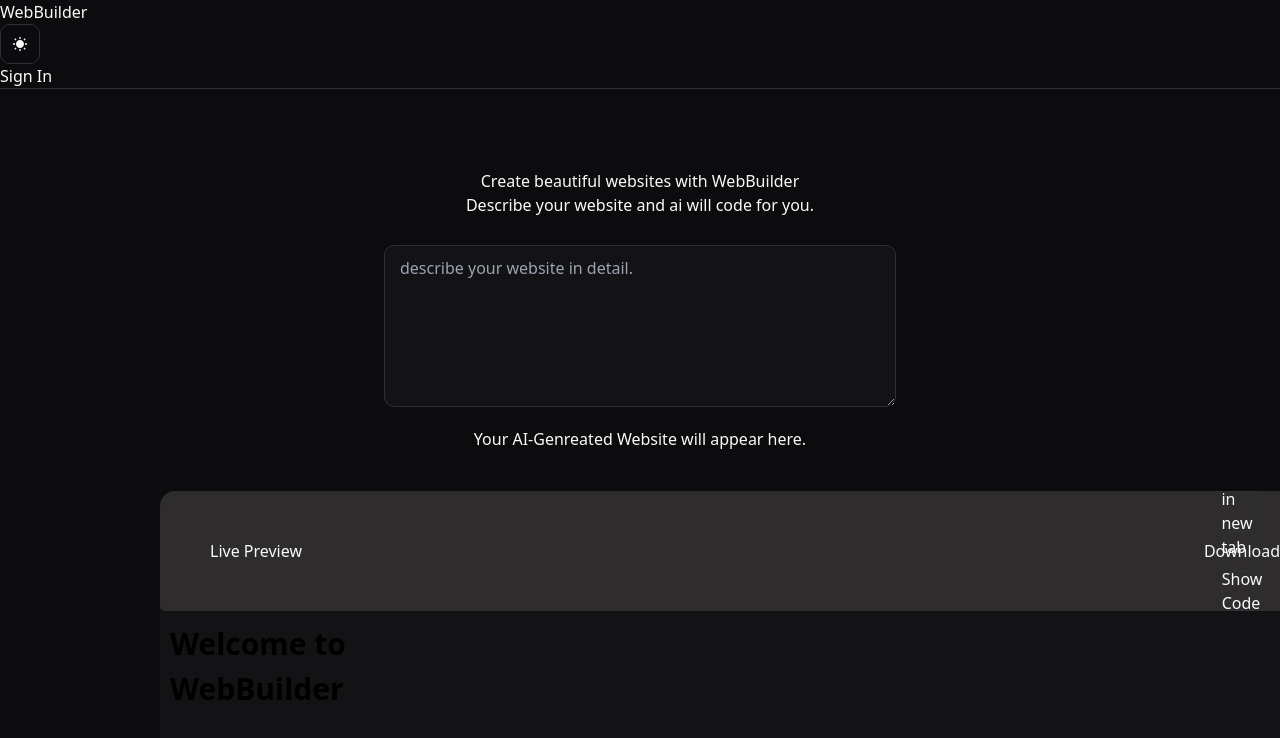
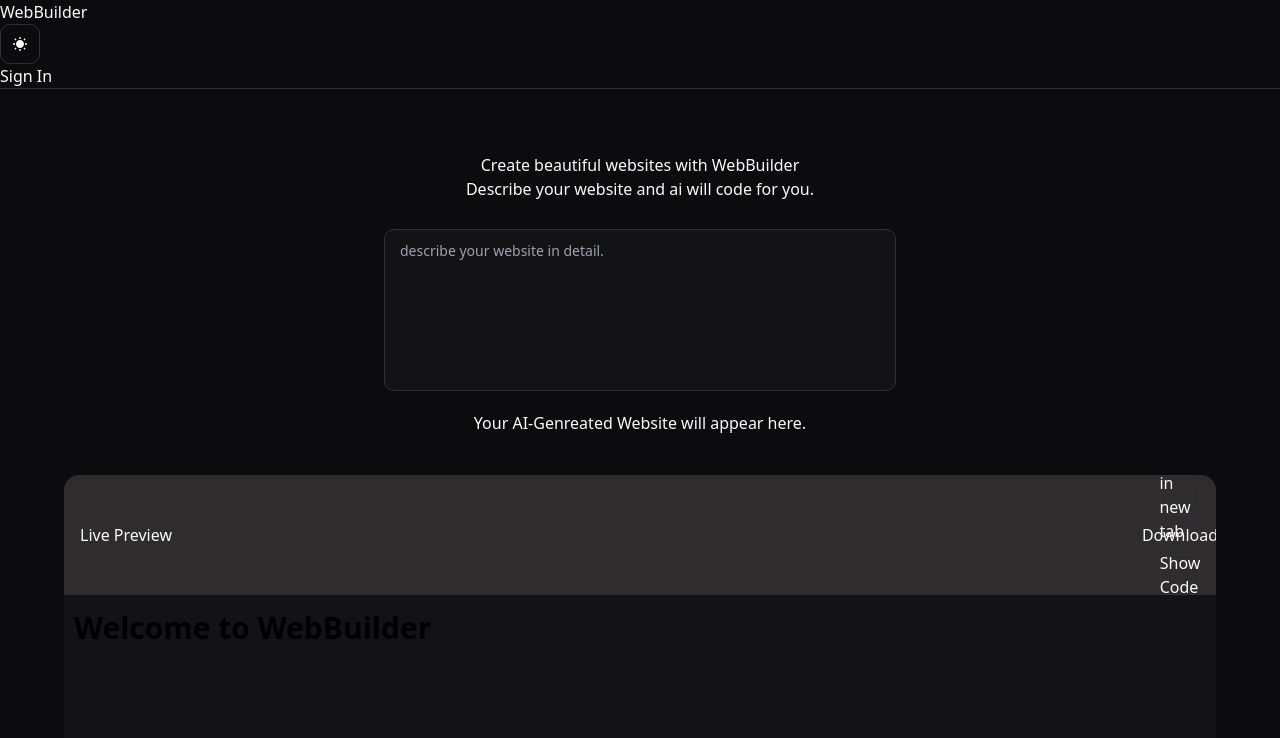
Before and after one commit to Apurba1818/web-builder, a React (Vite) app in the folder webBUilder/: page / in a window 1280 px wide. Shown: the top 738 px of the page. Built offline with nearby package versions, Linux system fonts and the light colour scheme; no server answers.

Commit message:
Update App.css

```diff
--- a/webBUilder/src/App.css
+++ b/webBUilder/src/App.css
@@ -1,78 +1,68 @@
-*{
+* {
   margin: 0;
   padding: 0;
 }
-body{
+body {
   margin: 0;
   padding: 0;
-  box-sizing:border-box ;
+  box-sizing: border-box;
   overflow-x: hidden;
   background-color: var(--color-bg);
   color: var(--color-text);
 }
+
 /* Light Mode Overrides */
 body.light-mode {
-  --color-bg: hsl(0, 0%, 98%);         /* White background */
-  --color-secondary: hsl(0, 0%, 94%);  /* Off-white */
+  --color-bg: hsl(0, 0%, 98%);
+  --color-secondary: hsl(0, 0%, 94%);
   --color-tertiary: hsl(0, 0%, 90%);
-  --color-text: hsl(240, 6%, 5%);      /* Black text */
-  --color-text-desc: #4b5563;          /* Darker muted text */
+  --color-text: hsl(240, 6%, 5%);
+  --color-text-desc: #4b5563;
   --color-border: hsl(240, 6%, 85%);
   --color-border-subtle: hsl(240, 6%, 90%);
   --color-hover: hsl(240, 6%, 90%);
   --color-overlay: hsla(0, 0%, 100%, 0.7);
 }
-
-/* Update your existing .preview header to adapt to light mode */
 body.light-mode .preview .header {
   background-color: var(--color-tertiary);
   color: var(--color-text);
 }
-html{
+
+html {
   overflow-x: hidden;
 }
+
 :root {
-  /* Core Backgrounds */
-  --color-bg: hsl(240, 6%, 5%);        /* Deep black background */
-  --color-secondary: hsl(240, 6%, 8%); /* Slightly lighter black */
-  --color-tertiary: hsl(240, 6%, 12%); /* Cards, panels, modals */
-
-  /* Text */
-  --color-text: hsl(0, 0%, 98%);       /* Main text */
-  --color-text-desc: #b3b3b3;  /* Muted text */
-  --color-text-dim: hsl(0, 0%, 50%);   /* Disabled/placeholder text */
-
-  /* Borders & Dividers */
+  --color-bg: hsl(240, 6%, 5%);
+  --color-secondary: hsl(240, 6%, 8%);
+  --color-tertiary: hsl(240, 6%, 12%);
+  --color-text: hsl(0, 0%, 98%);
+  --color-text-desc: #b3b3b3;
+  --color-text-dim: hsl(0, 0%, 50%);
   --color-border: hsl(240, 6%, 20%);
   --color-border-subtle: hsl(240, 6%, 15%);
-
-  /* Accents */
-  --color-accent: #9933ff;  /* Primary accent (modern purple) */
+  --color-accent: #9933ff;
   --color-accent-hover: hsl(270, 100%, 65%);
-
-  /* State Colors */
-  --color-success: hsl(145, 60%, 45%); /* Green for success */
-  --color-error: hsl(0, 70%, 55%);     /* Red for errors */
-  --color-warning: hsl(40, 100%, 55%); /* Yellow for warnings */
-  --color-info: hsl(210, 100%, 60%);   /* Blue for info messages */
-
-  /* Overlays */
-  --color-overlay: hsla(240, 6%, 5%, 0.7);  /* For modals & menus */
-
-  /* Shadows */
+  --color-success: hsl(145, 60%, 45%);
+  --color-error: hsl(0, 70%, 55%);
+  --color-warning: hsl(40, 100%, 55%);
+  --color-info: hsl(210, 100%, 60%);
+  --color-overlay: hsla(240, 6%, 5%, 0.7);
   --shadow-low: 0 2px 6px hsla(0, 0%, 0%, 0.5);
   --shadow-mid: 0 4px 12px hsla(0, 0%, 0%, 0.6);
   --shadow-high: 0 8px 24px hsla(0, 0%, 0%, 0.7);
-
-  /* Interactive */
   --color-hover: hsl(240, 6%, 15%);
   --color-active: hsl(240, 6%, 18%);
   --color-focus-ring: hsl(270, 100%, 65%);
 }
-.nav{
+
+/* ── Navbar ── */
+.nav {
   border-bottom: 1px solid var(--color-border);
 }
-.icon{
+
+/* ── Icon buttons ── */
+.icon {
   width: 40px;
   height: 40px;
   display: flex;
@@ -80,31 +70,39 @@
   justify-content: center;
   border-radius: 10px;
   cursor: pointer;
-  transition: .3s;
+  transition: 0.3s;
   border: 1px solid var(--color-border);
 }
-.icon:hover{
+.icon:hover {
   background-color: var(--color-hover);
 }
-.container{
+
+/* ── Page container ── */
+.container {
   min-height: calc(100vh - 80px);
   display: flex;
   flex-direction: column;
   align-items: center;
-  padding-top: 10vh;
+  padding-top: 8vh;
+  padding-left: 16px;
+  padding-right: 16px;
+  width: 100%;
+  box-sizing: border-box;
 }
-.inputBox{
+
+/* ── Input box ── */
+.inputBox {
   display: flex;
   position: relative;
   background-color: var(--color-secondary);
   border: 1px solid var(--color-border);
   margin-top: 28px;
-  width: 40vw;
+  width: 90vw;           /* ← was 40vw, broke on mobile */
+  max-width: 700px;      /* ← caps width on large screens */
   border-radius: 10px;
   min-height: fit-content;
 }
-
-.inputBox textarea{
+.inputBox textarea {
   background-color: transparent;
   flex: 1;
   border-radius: 10px;
@@ -114,42 +112,59 @@
   outline: 0;
   height: 100%;
   min-height: 20vh;
+  color: var(--color-text);
+  font-size: 14px;
+  resize: none;
 }
-
-.inputBox .sendIcon{
+.inputBox .sendIcon {
   position: absolute;
   bottom: 5%;
   right: 1%;
   cursor: pointer;
 }
-.preview{
+
+/* ── Recent searches wrapper ── */
+.historyWrapper {
+  width: 90vw;
+  max-width: 700px;      /* ← matches inputBox */
+  display: flex;
+  justify-content: flex-start;
+  margin-top: 20px;
+}
+
+/* ── Preview section ── */
+.preview {
   background-color: var(--color-secondary);
-  width: 90vw;
-  height: 90vh;
+  width: 92vw;           /* ← was 90vw + margin-left:15vw = overflow */
+  max-width: 1400px;
   margin-top: 40px;
   margin-bottom: 40px;
-  margin-left: 15vw;
+  margin-left: auto;     /* ← was hardcoded 15vw, now centered */
+  margin-right: auto;
   border-radius: 15px;
+  overflow: hidden;
+  height: auto;          /* ← was 90vh, let content define height */
 }
-
-.preview .header{
+.preview .header {
   background-color: rgb(46, 44, 44);
-  border-radius: 5px;
-  padding: 0px 50px;
+  border-radius: 5px 5px 0 0;
+  padding: 0px 16px;
   display: flex;
   align-items: center;
   justify-content: space-between;
+  flex-wrap: wrap;       /* ← prevents overflow on small screens */
+  gap: 8px;
+  min-height: 70px;
+}
+.preview iframe {
+  width: 100%;
+  height: 75vh;          /* ← consistent across devices */
+  overflow: auto;
+  display: block;
 }
 
-.preview{
-  overflow: hidden;
-}
-
-.preview iframe{
-  height: calc(100vh - 70px);
-  overflow: auto;
-}
-.modelCon{
+/* ── Modal / New tab preview ── */
+.modelCon {
   position: fixed;
   width: 100vw;
   min-height: 100vh;
@@ -164,30 +179,78 @@
   z-index: 100;
   overflow-y: scroll;
 }
-
-.modelBox{
+.modelBox {
   width: 100%;
   height: 100%;
   background-color: white;
 }
-
-.modelBox .header{
+.modelBox .header {
   border-bottom: 1px solid #ccc;
   background-color: #efeeee;
 }
-
-.modelCon .icons .icon:hover{
+.modelCon .icons .icon:hover {
   transform: scale(1.1);
   background-color: transparent !important;
 }
-
-.newTabIframe{
+.newTabIframe {
   height: calc(100vh - 70px);
   background-color: white;
+  width: 100%;
+  display: block;
 }
-.historyWrapper {
-  width: 90vw;        /* same as preview */
-  display: flex;
-  justify-content: flex-start; /* 👈 LEFT ALIGN */
-  margin-top: 20px;
+
+/* ── Responsive: tablet ── */
+@media (min-width: 640px) {
+  .inputBox {
+    width: 70vw;
+  }
+  .historyWrapper {
+    width: 70vw;
+  }
 }
+
+/* ── Responsive: desktop ── */
+@media (min-width: 1024px) {
+  .inputBox {
+    width: 40vw;
+  }
+  .historyWrapper {
+    width: 40vw;
+  }
+  .preview {
+    width: 90vw;
+  }
+}
+/* ── Recent Searches custom scrollbar ── */
+.recentScrollbar::-webkit-scrollbar {
+  height: 4px;
+}
+.recentScrollbar::-webkit-scrollbar-track {
+  background: var(--color-secondary);
+  border-radius: 10px;
+}
+.recentScrollbar::-webkit-scrollbar-thumb {
+  background: var(--color-accent);   /* purple #9933ff */
+  border-radius: 10px;
+}
+.recentScrollbar::-webkit-scrollbar-thumb:hover {
+  background: var(--color-accent-hover);
+}
+/* ── Recent Searches light mode fix ── */
+body.light-mode .recentCard {
+  background-color: var(--color-secondary);
+  border-color: var(--color-border);
+}
+body.light-mode .recentCard:hover {
+  border-color: var(--color-accent);
+  background-color: var(--color-tertiary);
+}
+body.light-mode .recentCard .promptText {
+  color: var(--color-text);
+}
+body.light-mode .recentCard .dateText {
+  color: var(--color-text-desc);
+}
+body.light-mode h4.recentTitle {
+  color: var(--color-text);
+}
```
